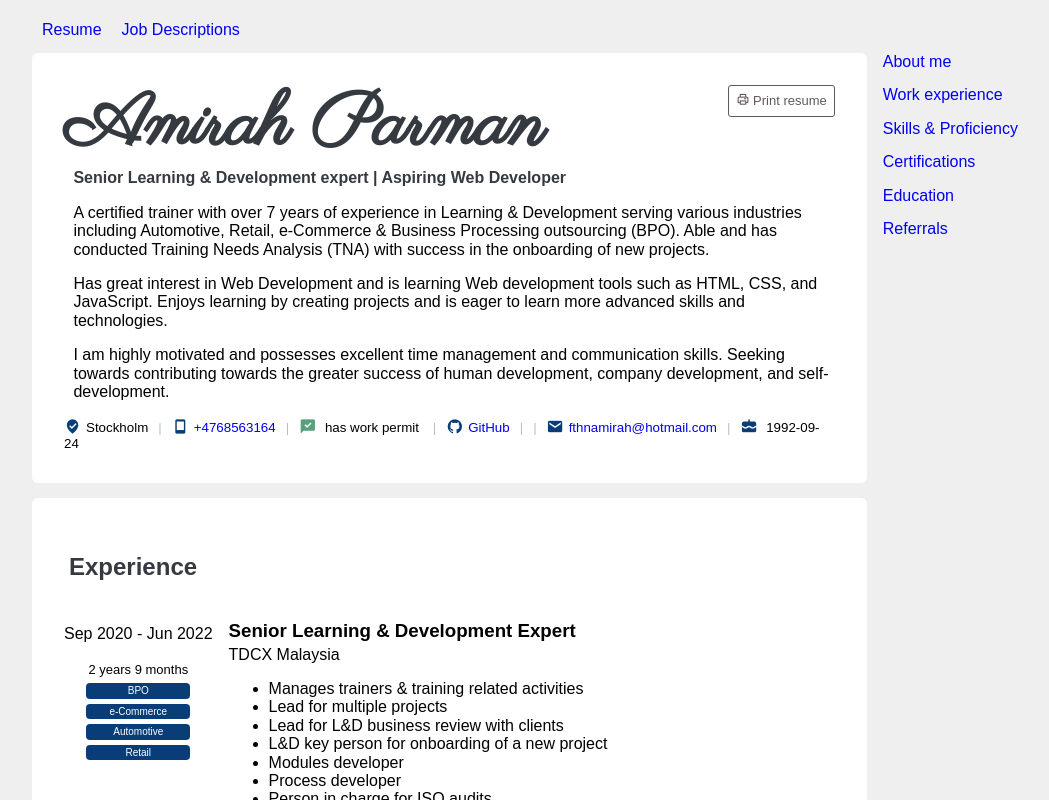
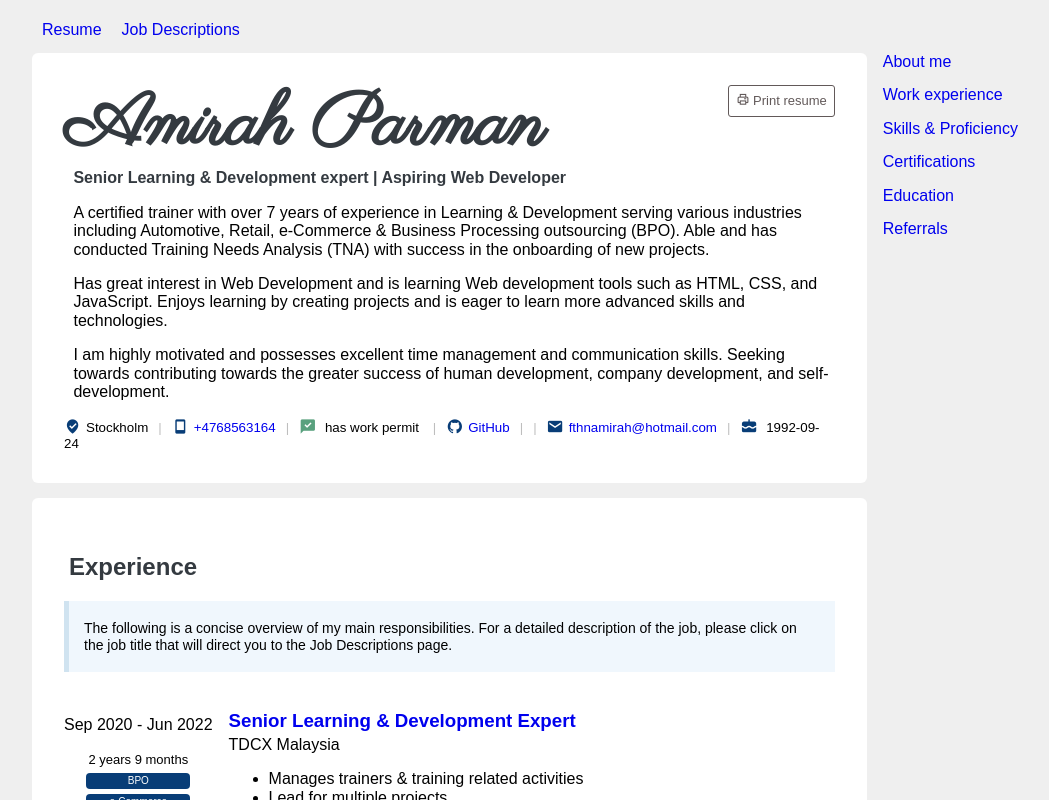
Before and after one commit to AmirahParman/AmirahParman.github.io, an Angular app: page /resume in a window 1280 px wide. Shown: the top 800 px of the page, without its empty margins (32-1081 px from the left). Built offline with nearby package versions, Linux system fonts and the light colour scheme; a web font is replaced by a local one.

Commit message:
added disclaimer note in Experience and linked position to Job Description

```diff
--- a/src/app/models/experience.ts
+++ b/src/app/models/experience.ts
@@ -3,14 +3,16 @@ export class Experience {
     toDate: Date;
     positionHeld: string;
     company: string;
+    companyShortName: string;
     responsibilities: string[];
     industryLabels: string[];
 
-    constructor(fromDate: string, toDate: string, positionHeld: string, company: string, responsibilities: string[], industryLabels: string[]) {
+    constructor(fromDate: string, toDate: string, positionHeld: string, company: string, companyShortName: string, responsibilities: string[], industryLabels: string[]) {
         this.fromDate = new Date(fromDate);
         this.toDate = new Date(toDate);
         this.positionHeld = positionHeld;
         this.company = company;
+        this.companyShortName = companyShortName;
         this.responsibilities = responsibilities;
         this.industryLabels = industryLabels;
     }
--- a/src/app/tabs/main-resume-components/experiences/experiences.component.html
+++ b/src/app/tabs/main-resume-components/experiences/experiences.component.html
@@ -1,14 +1,19 @@
 <div>
     <h2 class="section-title-print" class="section-title" id="experience">Experience</h2>
+    <div class="experience-disclaimer-box">
+        <p>The following is a concise overview of my main responsibilities. For a detailed description of the job,
+            please click on the job title that will direct you to the Job Descriptions page.</p>
+    </div>
     <div class="experiences-container" *ngFor="let data of datas">
         <div class="year-of-working">
             <p class="date-experience-column">{{data.fromDate | date:'MMM y'}} - {{data.toDate | date:'MMM y'}}</p>
             <span class="total-working-duration">{{data.calculatedYears()}} </span>
-           <div class="label-industry-container"><span *ngFor="let industryLabel of data.industryLabels" class="label-industry">{{industryLabel}}</span>
-           </div>
+            <div class="label-industry-container"><span *ngFor="let industryLabel of data.industryLabels"
+                    class="label-industry">{{industryLabel}}</span>
+            </div>
         </div>
         <div class="elaboration-of-experience-column">
-            <h3>{{data.positionHeld}}</h3>
+            <a routerLink="/job-experience" [fragment]="data.companyShortName"><h3>{{data.positionHeld}}</h3></a>
             <span>{{data.company}}</span>
             <ul>
                 <li *ngFor="let responsibility of data.responsibilities">
--- a/src/app/tabs/main-resume-components/experiences/experiences.component.scss
+++ b/src/app/tabs/main-resume-components/experiences/experiences.component.scss
@@ -1,5 +1,13 @@
 .experiences-container {
     display: flex;
+}
+div.experience-disclaimer-box{
+    background-color: #f0f7fd;
+    border-color: #d0e3f0;
+    margin: 20px 0;
+    padding: 5px 30px 5px 15px;
+    border-left: 5px solid #d0e3f0;
+    font-size: 14px;
 }
 
 @media only screen and (width < 600px) {
--- a/src/app/tabs/main-resume-components/experiences/experiences.component.ts
+++ b/src/app/tabs/main-resume-components/experiences/experiences.component.ts
@@ -11,11 +11,11 @@ export class ExperiencesComponent implements OnInit {
 
   ngOnInit(): void {
     this.datas = [
-      new Experience('2020-09-01', '2022-06-01', 'Senior Learning & Development Expert', 'TDCX Malaysia', ['Manages trainers & training related activities', 'Lead for multiple projects', 'Lead for L&D business review with clients', 'L&D key person for onboarding of a new project', 'Modules developer', 'Process developer', 'Person in charge for ISO audits', 'Main trainer for Soft Skills training(project based)', 'Key person to liaise with Operations, Business Analyst & Quality Assurance on improvement plans', 'TDCX Gold Certified Trainer', 'Winner of TDCX Emerging Champion Award', '1 of 4 panel speakers for Managing Self', 'Guest speaker for EMO TALK'], ['BPO', 'e-Commerce', 'Automotive', 'Retail']),
-      new Experience('2019-02-01', '2020-08-01', 'Associate, Trainer', 'Ecart Services Sdn Bhd (Lazada Malaysia)', ['Customer Service (Buyer) Trainer - Product, SOP (process), Softskills, Systems & Campaign training', 'Manages 3 trainers from BPO', 'Key person in Buyer Help Centre articles', 'Trainer for QA’s analysis', 'Module developer & enhancer for all modules', 'Lazada Live official host', 'Articulate & Dacebo module developer person in charge', 'In charge of end to end training process (PDCA L1-L4 Evaluation)', 'Main CS trainer for Lazada Malaysia in liase with Regional', 'Key trainer to liaise with Strategic Business Plan Department (SBP) for SOP improvements', 'Person in charge for system improvement (SOP 2.0)', 'In charge of TNA for training requirement'], ['e-Commerce']),
-      new Experience('2018-09-01', '2019-02-01', 'Executive, Trainer', 'Stream Enterprise (M) Sdn Bhd', ['First trainer of company', 'Module developer', 'Trainer & in-charge of Customer Service Training', 'Trainer & in-charge of Soft skills Training', 'Trainer & in-charge of Development Training', 'Trainer & in-charge of Product Training', 'Key person for all evaluation from L1-L4 Evaluation',], ['Retail']),
-      new Experience('2018-04-01', '2018-08-01', 'Executive, Sales Trainer', 'Proton Edar Sdn Bhd', ['In-charge of soft-skills training – Induction Program and National Sales Certification Program (NSCP)', 'Key person for Nationwide Sales Advisors Training Need Analysis (TNA)', 'Event Emcee', 'Product Training – New Model Launch, Competitor’s Comparison, Minor Change', 'Product and soft-skills coaching nationwide'], ['Automotive']),
-      new Experience('2014-10-01', '2018-04-01', 'Executive, Product Trainer', 'UMW Toyota Motor Sdn Bhd', ['Trainer for Sales Advisor Development Program (SADP), New Product, Competitors comparison Training & Fleet Training', 'Trainer for Soft-skills Training – Smart Selling Skills, Towards Operational Excellence (TOE)', 'Document Control Person for ISO 9001:2008', 'Person-In-Charge for Development Training', 'Person in Charge for Sales Advisors Education Assessment (SEA) Exam for frontliners', 'Company emcee for Quality Control Circle (QCC) Convention', 'Special Project person for dealerization of branches'], ['Automotive']),
+      new Experience('2020-09-01', '2022-06-01', 'Senior Learning & Development Expert', 'TDCX Malaysia', 'TDCX', ['Manages trainers & training related activities', 'Lead for multiple projects', 'Lead for L&D business review with clients', 'L&D key person for onboarding of a new project', 'Modules developer', 'Process developer', 'Person in charge for ISO audits', 'Main trainer for Soft Skills training(project based)', 'Key person to liaise with Operations, Business Analyst & Quality Assurance on improvement plans', 'TDCX Gold Certified Trainer', 'Winner of TDCX Emerging Champion Award', '1 of 4 panel speakers for Managing Self', 'Guest speaker for EMO TALK'], ['BPO', 'e-Commerce', 'Automotive', 'Retail']),
+      new Experience('2019-02-01', '2020-08-01', 'Associate, Trainer', 'Ecart Services Sdn Bhd (Lazada Malaysia)', 'LZD', ['Customer Service (Buyer) Trainer - Product, SOP (process), Softskills, Systems & Campaign training', 'Manages 3 trainers from BPO', 'Key person in Buyer Help Centre articles', 'Trainer for QA’s analysis', 'Module developer & enhancer for all modules', 'Lazada Live official host', 'Articulate & Dacebo module developer person in charge', 'In charge of end to end training process (PDCA L1-L4 Evaluation)', 'Main CS trainer for Lazada Malaysia in liase with Regional', 'Key trainer to liaise with Strategic Business Plan Department (SBP) for SOP improvements', 'Person in charge for system improvement (SOP 2.0)', 'In charge of TNA for training requirement'], ['e-Commerce']),
+      new Experience('2018-09-01', '2019-02-01', 'Executive, Trainer', 'Stream Enterprise (M) Sdn Bhd', 'STRM', ['First trainer of company', 'Module developer', 'Trainer & in-charge of Customer Service Training', 'Trainer & in-charge of Soft skills Training', 'Trainer & in-charge of Development Training', 'Trainer & in-charge of Product Training', 'Key person for all evaluation from L1-L4 Evaluation',], ['Retail']),
+      new Experience('2018-04-01', '2018-08-01', 'Executive, Sales Trainer', 'Proton Edar Sdn Bhd', 'PTN', ['In-charge of soft-skills training – Induction Program and National Sales Certification Program (NSCP)', 'Key person for Nationwide Sales Advisors Training Need Analysis (TNA)', 'Event Emcee', 'Product Training – New Model Launch, Competitor’s Comparison, Minor Change', 'Product and soft-skills coaching nationwide'], ['Automotive']),
+      new Experience('2014-10-01', '2018-04-01', 'Executive, Product Trainer', 'UMW Toyota Motor Sdn Bhd', 'TYT', ['Trainer for Sales Advisor Development Program (SADP), New Product, Competitors comparison Training & Fleet Training', 'Trainer for Soft-skills Training – Smart Selling Skills, Towards Operational Excellence (TOE)', 'Document Control Person for ISO 9001:2008', 'Person-In-Charge for Development Training', 'Person in Charge for Sales Advisors Education Assessment (SEA) Exam for frontliners', 'Company emcee for Quality Control Circle (QCC) Convention', 'Special Project person for dealerization of branches'], ['Automotive']),
     ]
   }
 }
```
